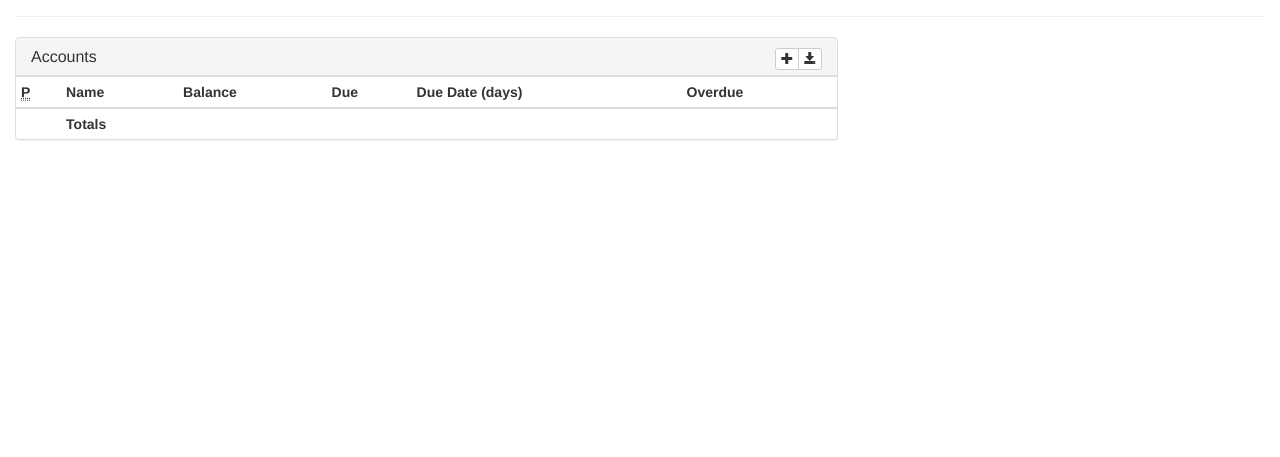
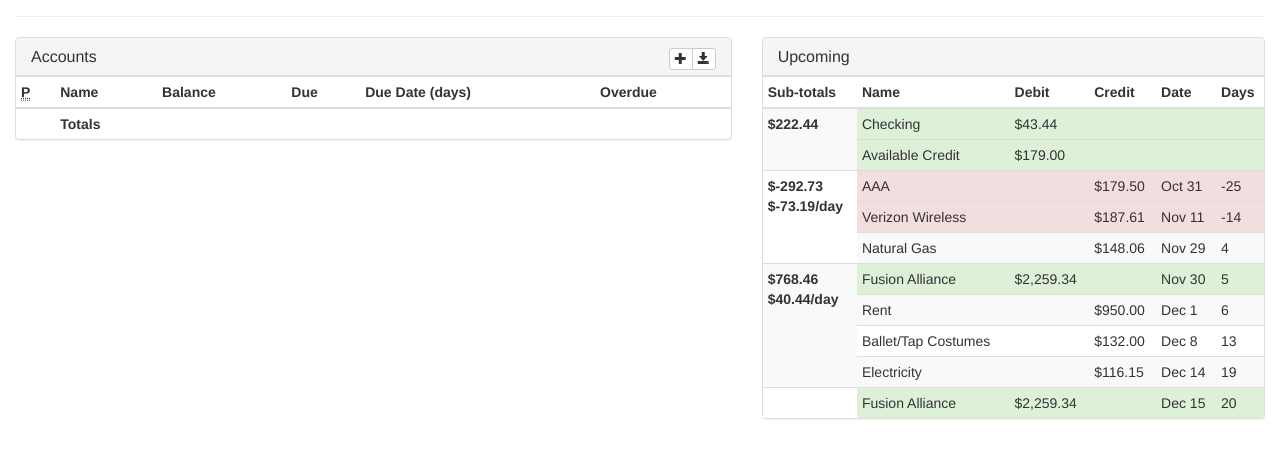
Before and after one commit to thaxtonjl/mean-daddy, a website: page client/src/index.html in a window 1280 px wide. Shown: the part 83-540 px from the top of the page. Drawn offline with nearby package versions, Linux system fonts and the light colour scheme; some packages are replaced by stand-ins of ours; no server answers; a script that the page names is missing.

Commit message:
mocking up the upcoming panel

```diff
--- a/client/src/index.html
+++ b/client/src/index.html
@@ -25,7 +25,102 @@
             <div class="row">
                 <div
                         account-list-panel
-                        class="col-xs-12 col-lg-8">
+                        class="col-xs-12 col-lg-7">
+                </div>
+                <div class="col-xs-12 col-md-5">
+                    <div class="panel panel-default">
+                        <div class="panel-heading">
+                            <h2 class="panel-title">Upcoming</h2>
+                        </div>
+                        <table class="table table-striped table-condensed">
+                            <tbody>
+                                <tr class="asset">
+                                    <th rowspan="2" class="pay-period-summary pps-alt">$222.44</th>
+                                    <td>Checking</td>
+                                    <td>$43.44</td>
+                                    <td></td>
+                                    <td></td>
+                                    <td></td>
+                                </tr>
+                                <tr class="asset">
+                                    <td>Available Credit</td>
+                                    <td>$179.00</td>
+                                    <td></td>
+                                    <td></td>
+                                    <td></td>
+                                </tr>
+                                <tr class="overdue">
+                                    <th rowspan="3" class="pay-period-summary">$-292.73<br />$-73.19/day</th>
+                                    <td>AAA</td>
+                                    <td></td>
+                                    <td>$179.50</td>
+                                    <td>Oct 31</td>
+                                    <td>-25</td>
+                                </tr>
+                                <tr class="overdue">
+                                    <td>Verizon Wireless</td>
+                                    <td></td>
+                                    <td>$187.61</td>
+                                    <td>Nov 11</td>
+                                    <td>-14</td>
+                                </tr>
+                                <tr>
+                                    <td>Natural Gas</td>
+                                    <td></td>
+                                    <td>$148.06</td>
+                                    <td>Nov 29</td>
+                                    <td>4</td>
+                                </tr>
+                                <tr class="paycheck">
+                                    <th rowspan="4" class="pay-period-summary pps-alt">$768.46<br />$40.44/day</th>
+                                    <td>Fusion Alliance</td>
+                                    <td>$2,259.34</td>
+                                    <td></td>
+                                    <td>Nov 30</td>
+                                    <td>5</td>
+                                </tr>
+                                <tr>
+                                    <td>Rent</td>
+                                    <td></td>
+                                    <td>$950.00</td>
+                                    <td>Dec 1</td>
+                                    <td>6</td>
+                                </tr>
+                                <tr>
+                                    <td>Ballet/Tap Costumes</td>
+                                    <td></td>
+                                    <td>$132.00</td>
+                                    <td>Dec 8</td>
+                                    <td>13</td>
+                                </tr>
+                                <tr>
+                                    <td>Electricity</td>
+                                    <td></td>
+                                    <td>$116.15</td>
+                                    <td>Dec 14</td>
+                                    <td>19</td>
+                                </tr>
+                                <tr class="paycheck">
+                                    <th class="pay-period-summary"></th>
+                                    <td>Fusion Alliance</td>
+                                    <td>$2,259.34</td>
+                                    <td></td>
+                                    <td>Dec 15</td>
+                                    <td>20</td>
+                                </tr>
+                            </tbody>
+                            <thead>
+                                <tr>
+                                    <th>Sub-totals</th>
+                                    <th>Name</th>
+                                    <th>Debit</th>
+                                    <th>Credit</th>
+                                    <th>Date</th>
+                                    <th>Days</th>
+                                </tr>
+                            </thead>
+                        </table>
+                    </div>
                 </div>
             </div>
         </div>
--- a/client/src/mean-daddy.css
+++ b/client/src/mean-daddy.css
@@ -1,3 +1,16 @@
 .table-hover tbody td {
     cursor: pointer;
 }
+tr.asset td,
+tr.paycheck td {
+    background-color: #dff0d8;
+}
+tr.overdue td {
+    background-color: #f2dede;
+}
+th.pay-period-summary.pps-alt {
+    background-color: #f9f9f9;
+}
+th.pay-period-summary {
+    background-color: #ffffff;
+}
--- a/client/src/services/edit-svc-modal-ctrl.js
+++ b/client/src/services/edit-svc-modal-ctrl.js
@@ -39,6 +39,9 @@
         }
 
         function convertToDateString(date) {
+            if (!date) {
+                return date;
+            }
             var month = date.getUTCMonth() + 1;
             if (month < 10) {
                 month = '0' + month;
```
Also changed, not shown: db/primer-data.json (+9 -9 lines).
